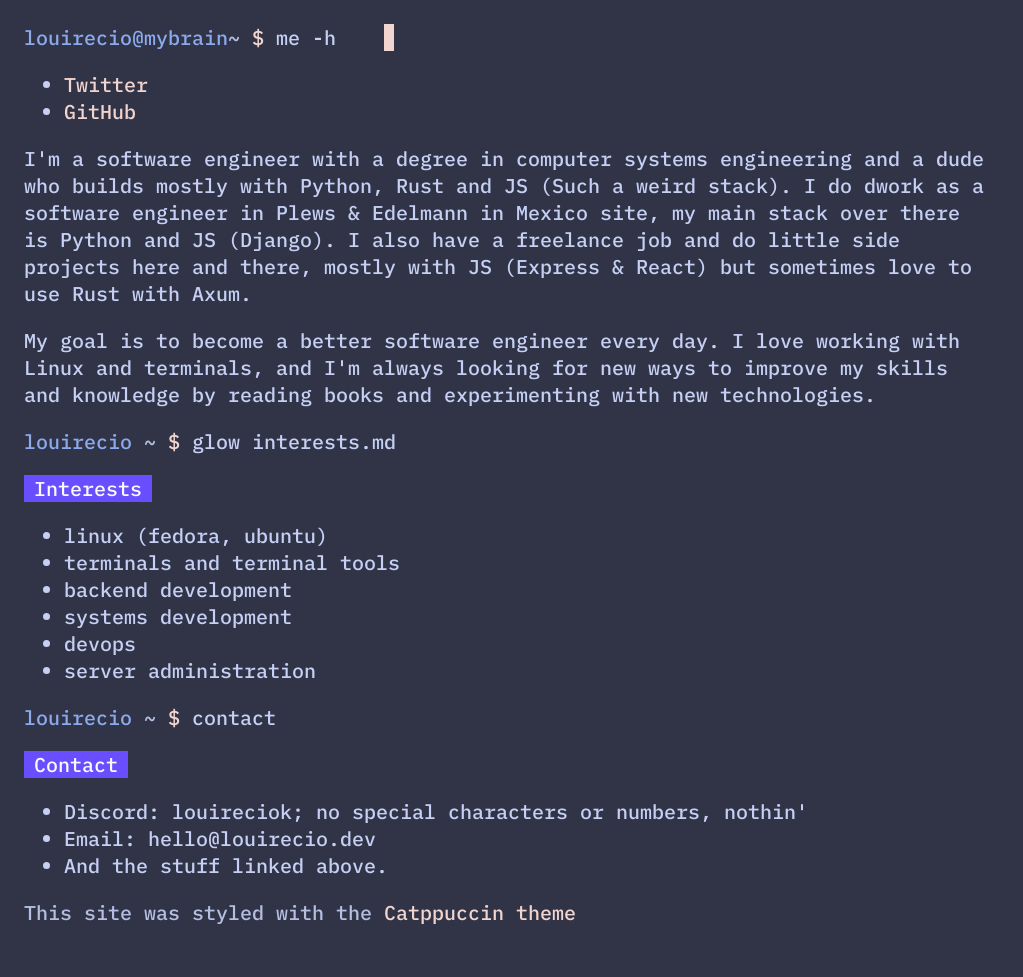
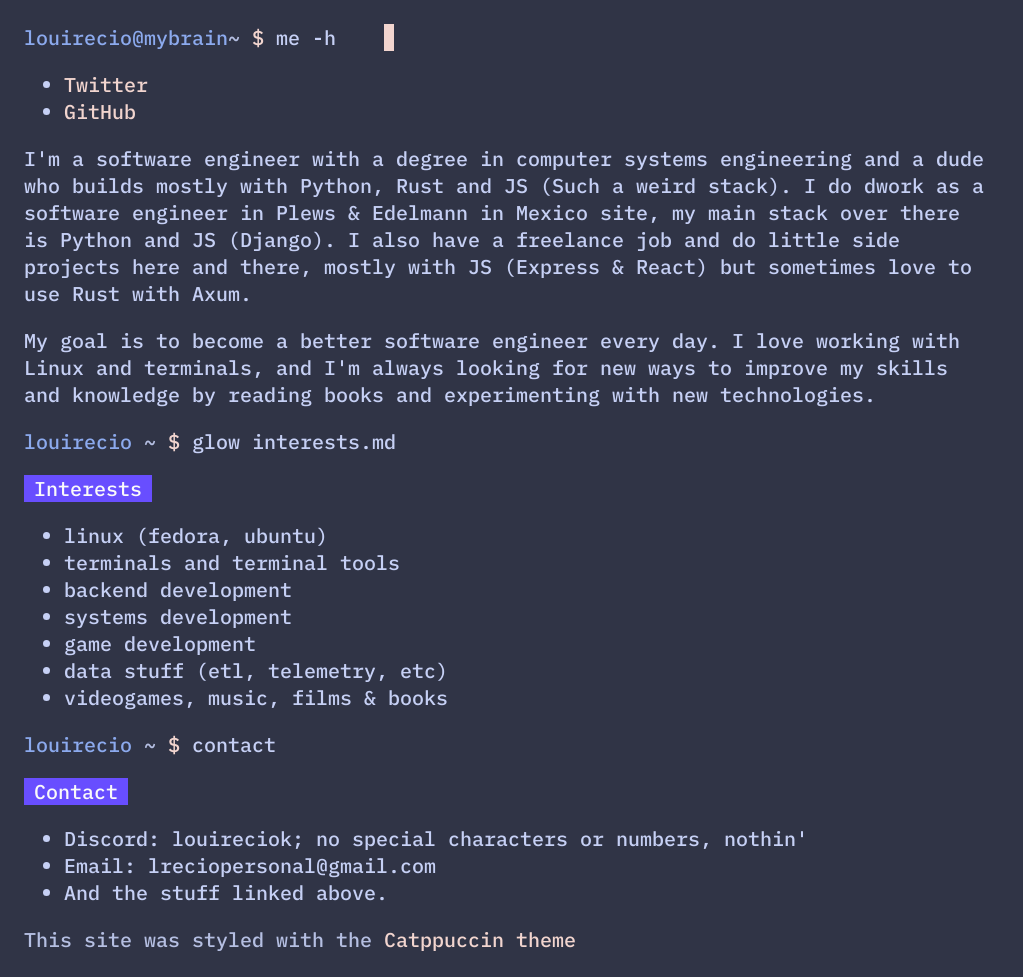
Before and after one commit to louire/louire-dev, a plain HTML site: page index.html in a window 1280 px wide. Shown: the whole page, without its empty margins (0-1023 px from the left). Before the commit the page ends 950 px from the top, so only its background shows below. Drawn offline with Linux system fonts and the light colour scheme; a web font is replaced by a local one.

Commit message:
Update contact information and add new interests

```diff
--- a/index.html
+++ b/index.html
@@ -43,15 +43,16 @@ My goal is to become a better software engineer every day. I love working with L
         <li>terminals and terminal tools</li>
         <li>backend development</li>
         <li>systems development</li>
-        <li>devops</li>
-        <li>server administration</li>
+        <li>game development</li>
+        <li>data stuff (etl, telemetry, etc)</li>
+        <li>videogames, music, films & books</li>
     </ul>
 
 <div><span class="text-secondary">louirecio </span><span class="text-background">~ </span><span class="cursor">$ </span>contact</div>
 <h3>Contact</h3>
     <ul>
         <li>Discord: louireciok; no special characters or numbers, nothin'</li>
-        <li>Email: hello@louirecio.dev</li>
+        <li>Email: lreciopersonal@gmail.com</li>
         <li>And the stuff linked above.</li>
     </ul>
     </section>
```
